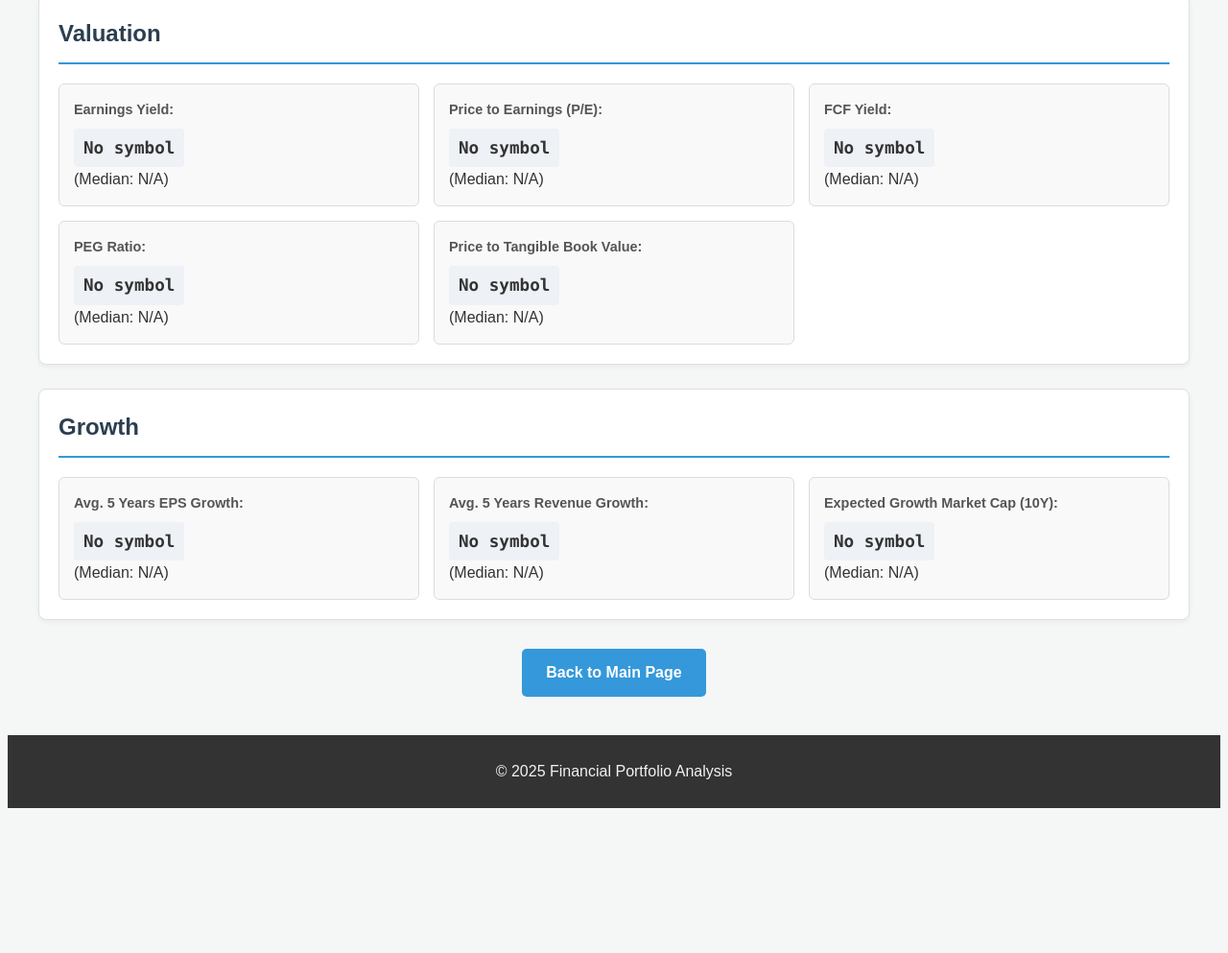
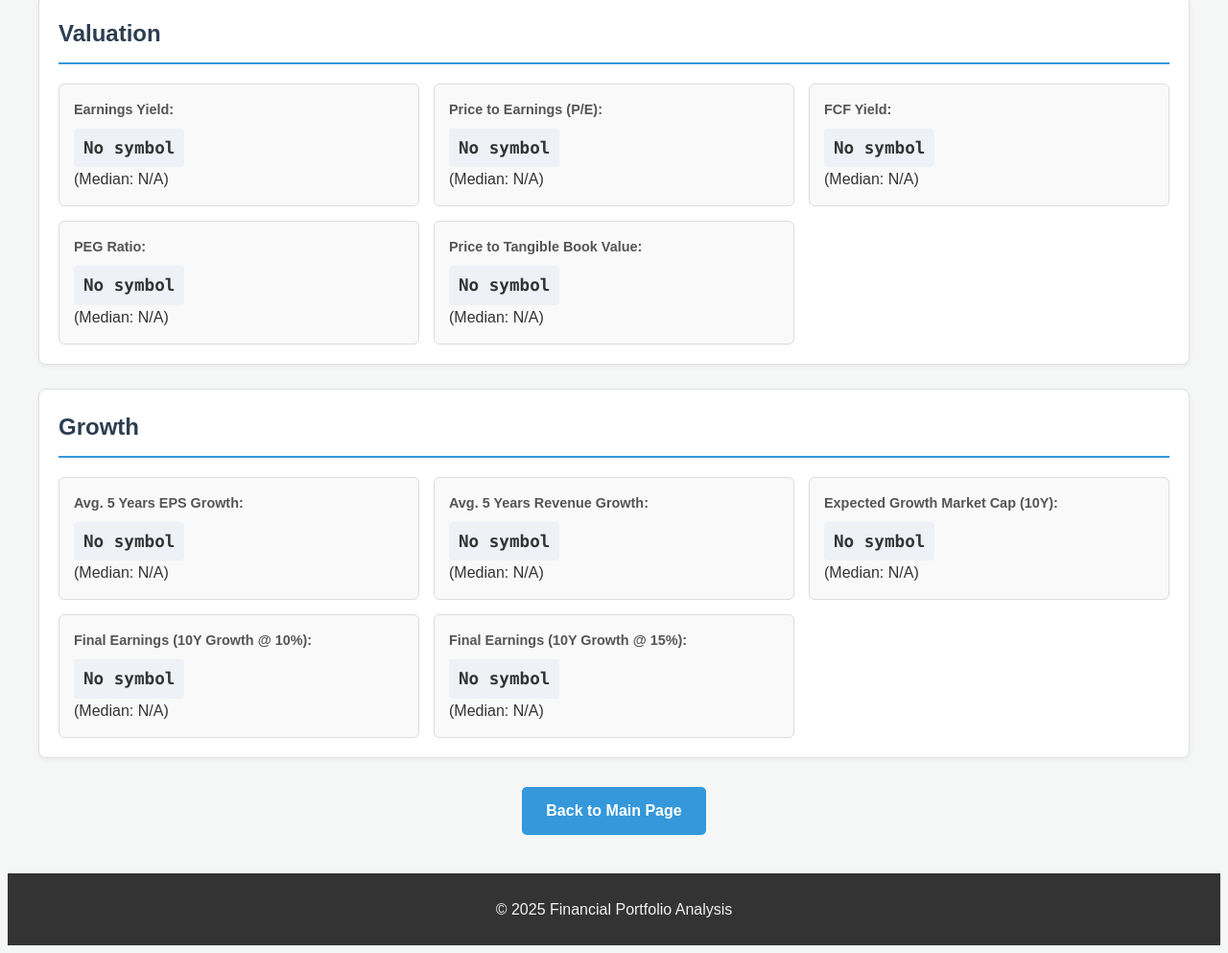
Before and after one commit to abarola/alpha_vest, a plain HTML site: page stock-details.html in a window 1280 px wide. Shown: the part 790-1783 px from the top of the page at 96% size. Before the commit the page ends 1640 px from the top, so only its background shows below. Drawn offline with Linux system fonts and the light colour scheme.

Commit message:
commit final earning fgrowth stat

```diff
--- a/js/stock_details_page.js
+++ b/js/stock_details_page.js
@@ -44,6 +44,10 @@ document.addEventListener("DOMContentLoaded", function () {
       case "expected_growth_market_cap_10Y":
         formattedValue = (value * 100).toFixed(2) + "%";
         break;
+      case "final_earnings_for_10y_growth_10perc":
+      case "final_earnings_for_10y_growth_15perc":
+        formattedValue = (value / 1000000000).toFixed(2) + "B";
+        break;
       case "rule_of_40":
         formattedValue = (value * 100).toFixed(2);
         break;
@@ -77,6 +81,8 @@ document.addEventListener("DOMContentLoaded", function () {
     "avg_5years_eps_growth",
     "avg_5years_revenue_growth",
     "expected_growth_market_cap_10Y",
+    "final_earnings_for_10y_growth_10perc",
+    "final_earnings_for_10y_growth_15perc",
   ];
 
   const higherIsBetterMetrics = [
@@ -98,6 +104,8 @@ document.addEventListener("DOMContentLoaded", function () {
     "price_to_earnings",
     "peg",
     "price_to_tangible_book",
+    "final_earnings_for_10y_growth_10perc",
+    "final_earnings_for_10y_growth_15perc",
   ];
 
   if (stockSymbol) {
--- a/stock-details.html
+++ b/stock-details.html
@@ -222,6 +222,34 @@
               >)</span
             >
           </div>
+          <div class="metric">
+            <span class="metric-label">Final Earnings (10Y Growth @ 10%):</span>
+            <span id="final_earnings_for_10y_growth_10perc" class="metric-value"
+              >Loading...</span
+            >
+            <span class="metric-median-container">
+              (Median:
+              <span
+                id="final_earnings_for_10y_growth_10perc_median"
+                class="metric-value-median"
+                >Loading...</span
+              >)</span
+            >
+          </div>
+          <div class="metric">
+            <span class="metric-label">Final Earnings (10Y Growth @ 15%):</span>
+            <span id="final_earnings_for_10y_growth_15perc" class="metric-value"
+              >Loading...</span
+            >
+            <span class="metric-median-container">
+              (Median:
+              <span
+                id="final_earnings_for_10y_growth_15perc_median"
+                class="metric-value-median"
+                >Loading...</span
+              >)</span
+            >
+          </div>
         </div>
       </section>
       <div class="navigation-links">
```
